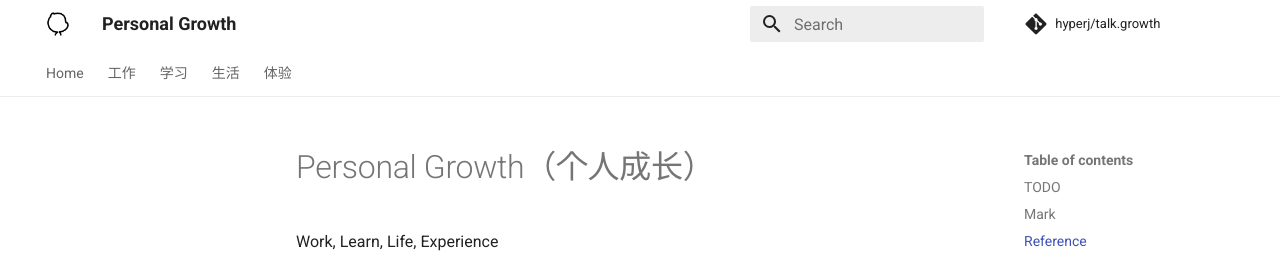
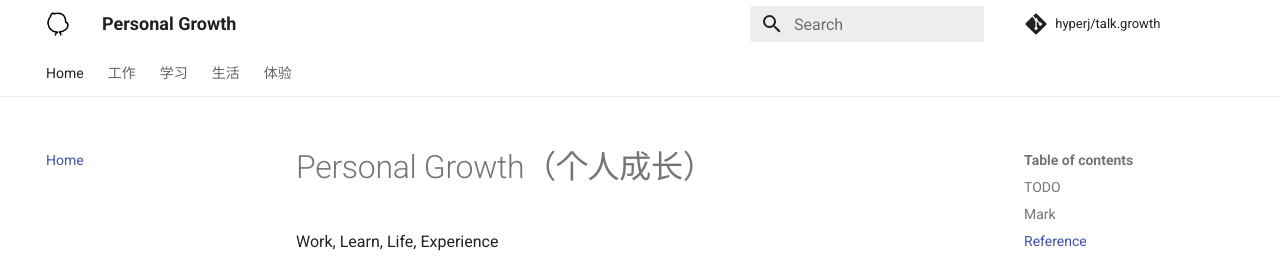
Before and after one commit to hyperj/talk.growth, an MkDocs documentation site: the page built from docs/home.md, in a window 1280 px wide. Shown: the top 258 px of the page. Built offline with MkDocs 1.6.1 and Material for MkDocs 9.7.7, drawn with Linux system fonts in a browser that asks for light colours; comment, search, counter and statistics services are not loaded.

Commit message:
update code

```diff
--- a/mkdocs.yml
+++ b/mkdocs.yml
@@ -79,7 +79,7 @@ markdown_extensions:
 
 # Page tree
 nav:
-  - Home: todo.md
+  - Home: home.md
   - 工作:
     - Work: work.md
   - 学习:
```
